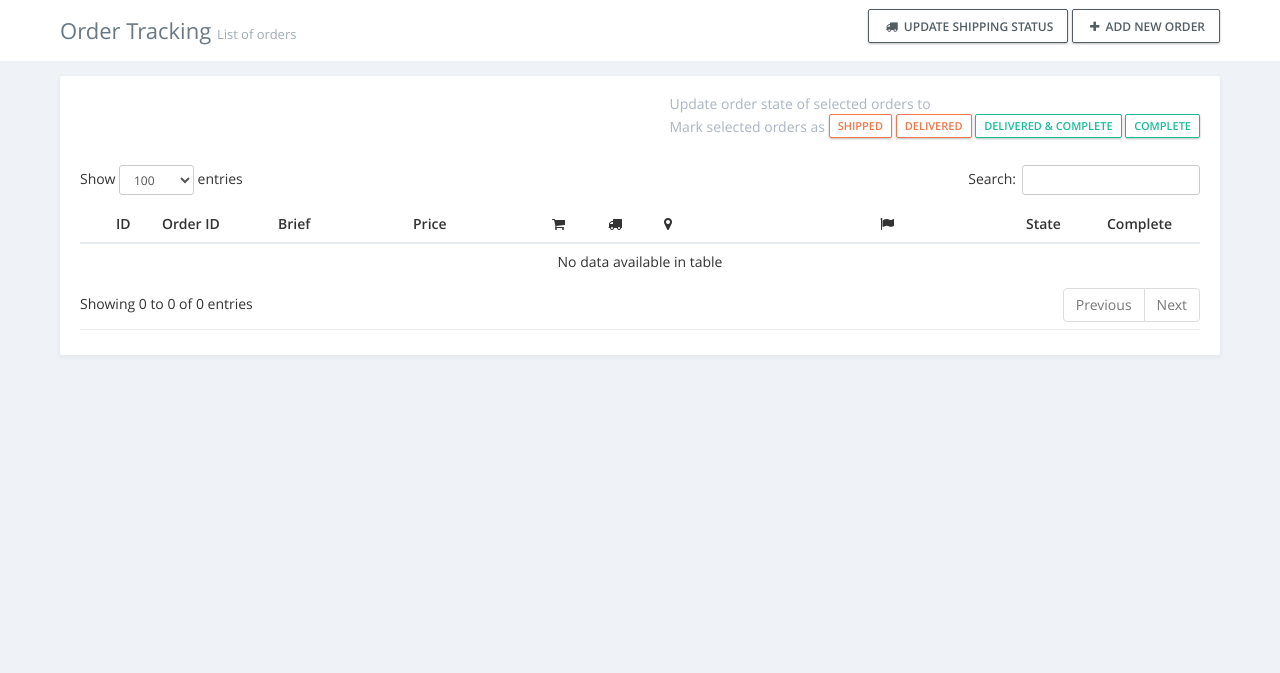
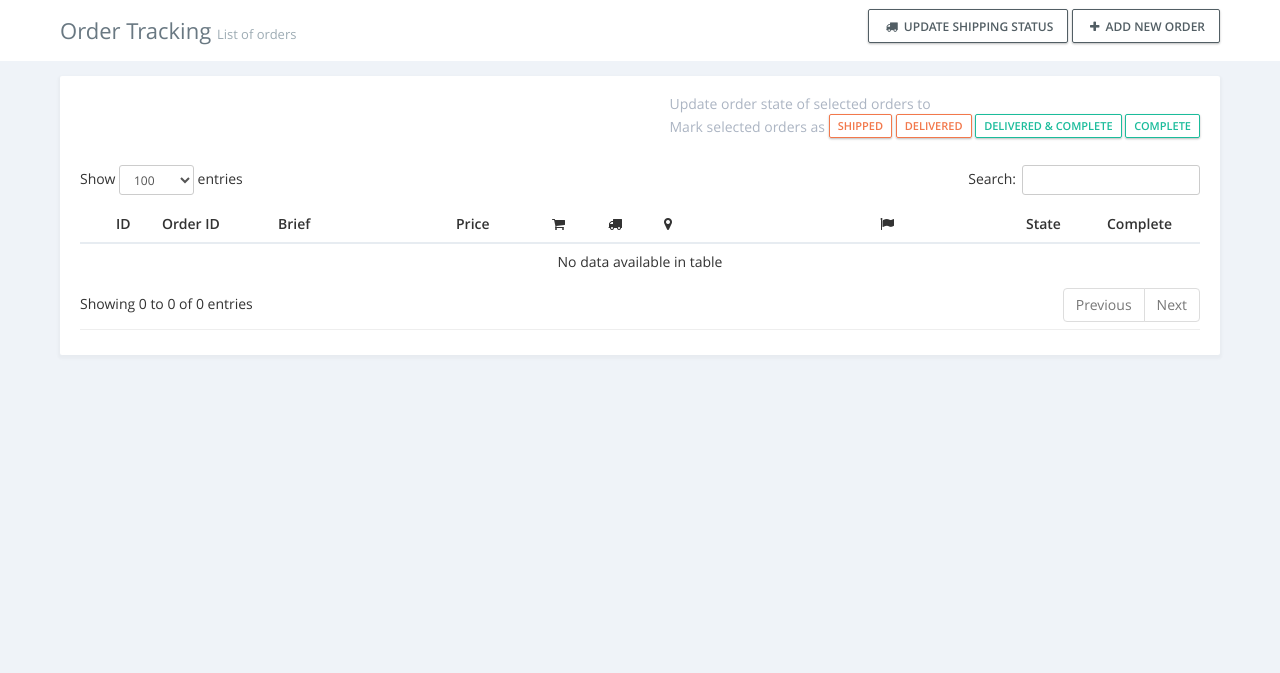
Before and after one commit to domibarton/toolbox, a Django app: template toolbox/ordertracking/templates/ordertracking/order_list.html in a window 1280 px wide. Shown: the part 127-800 px from the top of the page. Run offline with Django 3.2, Linux system fonts and the light colour scheme; the template is opened without the code that fills it, so the values that code supplies are empty; some libraries are stand-ins or nearby versions.

Commit message:
STYLE: Fixed width for price field in order list

```diff
--- a/toolbox/ordertracking/static/ordertracking/css/order_list.css
+++ b/toolbox/ordertracking/static/ordertracking/css/order_list.css
@@ -17,6 +17,12 @@ table#order-list thead th.order-id,
 table#order-list-shipping-nr thead th.order-id
 {
     width: 100px;
+}
+
+table#order-list thead th.price,
+table#order-list-shipping-nr thead th.price
+{
+    width: 80px;
 }
 
 table#order-list thead th.ordered,
```
